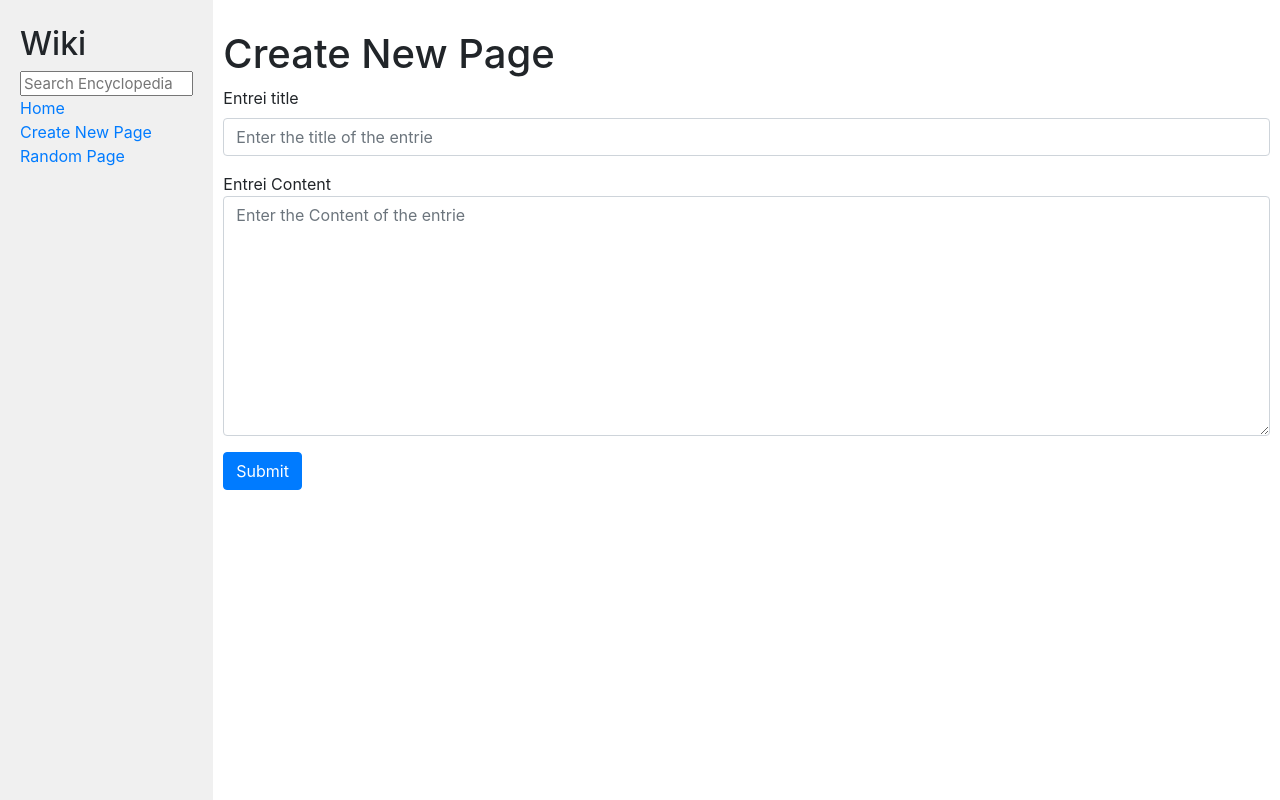
After one commit to aymenm9/cs50_web, a Django app: page /wiki/add_entrie in a window 1280 px wide. The commit adds this page. Run offline with Django 3.2, Linux system fonts and the light colour scheme; parts of the project's set-up code (start-up, migrations or seed data) failed here and were passed over; some libraries are stand-ins or nearby versions.

Commit message:
wiki project1

```diff
--- a/wiki/encyclopedia/static/encyclopedia/styles.css
+++ b/wiki/encyclopedia/static/encyclopedia/styles.css
@@ -36,3 +36,7 @@ textarea {
 .sidebar h2 {
     margin-top: 5px;
 }
+
+#entrie_textarea{
+    height: 15rem;
+}
--- /dev/null
+++ b/wiki/encyclopedia/templates/encyclopedia/add_entrie.html
@@ -0,0 +1,31 @@
+{% extends "encyclopedia/layout.html" %}
+
+{% block title %}
+    Create New Page
+{% endblock %}
+
+{% block body %}
+    <h1>Create New Page</h1>
+
+    <form action="{% url "add_entrie" %}" method="POST" class="entrie_form ms-2">
+        {% csrf_token %}
+        <div class="form-group mb-3">
+            <label class=" form-lable" for="title">Entrei title</label>
+            <input type = "text" name="title" placeholder="Enter the title of the entrie" value="{% if title  %}{{title.txt}}{% endif %}"  class=" form-control" id="title" required>
+            {% if title.error %}
+            <label class="form-lable text-danger" for="title">Title already exist</label>
+            {% endif %}
+        </div>
+        <div class="form-group my-3">
+            <lable class=" form-lable" for="entrie_textarea">Entrei Content</label>
+            <textarea name="markup"class="form-control" id="entrie_textarea" placeholder="Enter the Content of the entrie" required>{% if markup  %}{{markup.txt}}{% endif %}</textarea>
+            {% if markup.error %}
+            <lable class="form-lable text-danger" for="title">Error in the formating</label>
+            {% endif %}
+
+        </div>
+        <input type="submit" class="btn btn-primary">
+    </form>
+
+
+{% endblock %}
--- a/wiki/encyclopedia/templates/encyclopedia/index.html
+++ b/wiki/encyclopedia/templates/encyclopedia/index.html
@@ -9,7 +9,7 @@
 
     <ul>
         {% for entry in entries %}
-            <li>{{ entry }}</li>
+            <li><a href="wiki/{{ entry }}">{{ entry }}</li>
         {% endfor %}
     </ul>
 
--- a/wiki/encyclopedia/templates/encyclopedia/layout.html
+++ b/wiki/encyclopedia/templates/encyclopedia/layout.html
@@ -9,20 +9,20 @@
         <link href="{% static 'encyclopedia/styles.css' %}" rel="stylesheet">
     </head>
     <body>
-        <div class="row">
+        <div class="row m-0">
             <div class="sidebar col-lg-2 col-md-3">
                 <h2>Wiki</h2>
-                <form>
+                <form action="/wiki/search" method="GET">
                     <input class="search" type="text" name="q" placeholder="Search Encyclopedia">
                 </form>
                 <div>
                     <a href="{% url 'index' %}">Home</a>
                 </div>
                 <div>
-                    Create New Page
+                    <a href="{% url "add_entrie" %}">Create New Page</a>
                 </div>
                 <div>
-                    Random Page
+                    <a href="{% url "random" %}">Random Page</a>
                 </div>
                 {% block nav %}
                 {% endblock %}
--- a/wiki/encyclopedia/urls.py
+++ b/wiki/encyclopedia/urls.py
@@ -3,5 +3,12 @@ from django.urls import path
 from . import views
 
 urlpatterns = [
-    path("", views.index, name="index")
+    path("", views.index, name="index"),
+    path("wiki", views.index, name="index"),
+    path("wiki/search", views.search, name="search"),
+    path("wiki/add_entrie", views.add_entrie, name = "add_entrie"),
+    path("wiki/edit/<str:title>", views.edit_entrie, name = "edit_entrie"),
+    path("wiki/random", views.rendom_entrie, name="random" ),
+    path("wiki/<str:title>", views.entry, name="entry")
+
 ]
--- a/wiki/encyclopedia/views.py
+++ b/wiki/encyclopedia/views.py
@@ -1,9 +1,73 @@
-from django.shortcuts import render
-
+from django.shortcuts import render , HttpResponse, redirect
+import re
 from . import util
-
+import os
+from random import randint
+from markdown import convert_to_html
 
 def index(request):
     return render(request, "encyclopedia/index.html", {
         "entries": util.list_entries()
     })
+
+def entry(request, title):
+    entry = util.get_entry(title)
+    return render(request, "encyclopedia/entry.html", {
+    'title': title,
+    'entry': convert_to_html(f"entries/{title}.md")
+    })
+
+def search(request):
+
+    title = request.GET['q'].strip()
+    entrys = util.list_entries()
+    if title in entrys:
+        return redirect(f"/wiki/{title}")
+
+    else:
+        titles = list()
+        for entry in entrys:
+            if re.search(f".*{title}.*", entry):
+                titles.append(entry)
+    return render(request, "encyclopedia/search.html", {"entrys" : titles})
+
+def add_entrie(request):
+
+    if request.method == "POST":
+
+        title = request.POST.get("title")
+        markup = request.POST.get("markup")
+
+        #validation
+
+        if not title or not markup:
+            return render(request, "encyclopedia/add_entrie.html", {"title":{"error":True ,"txt":title},
+            "markup":{"error":True ,"txt":markup}})
+        elif os.path.exists(f"entries/{title}.md"):
+            return render(request, "encyclopedia/add_entrie.html", {"title":{"error":True ,"txt":title},
+            "markup":{"error":False ,"txt":markup}})
+
+        with open(f"entries/{title}.md","w") as file:
+            '''file.writelines(f"# {title}\n")
+            file.writelines("\n")'''
+            file.writelines(markup)
+        return redirect(f"/wiki/{title}")
+    return render(request , "encyclopedia/add_entrie.html")
+
+def edit_entrie(request,title):
+    if request.method == "POST":
+        markup = request.POST.get("markup")
+        #validation
+        if not markup:
+            return render(request, "encyclopedia/add_entrie.html",
+                {"title": title , "markup": util.get_entry(title), "error":True} )
+
+        with open(f"entries/{title}.md","w") as file:
+            file.writelines(markup)
+        return redirect(f"/wiki/{title}")
+    return render(request , "encyclopedia/edit_entrie.html",
+        {"title": title , "markup": util.get_entry(title)})
+
+def rendom_entrie(request):
+    entry = util.list_entries()
+    return redirect(f"/wiki/{entry[randint(0,len(entry)-1)]}")
```
Also changed, not shown: wiki/encyclopedia/templates/encyclopedia/edit_entrie.html (added, +24 -0 lines), wiki/encyclopedia/templates/encyclopedia/entry.html (added, +16 -0 lines), wiki/encyclopedia/templates/encyclopedia/search.html (added, +18 -0 lines), wiki/entries/test.md (added, +7 -0 lines), wiki/entries/test2.md (added, +3 -0 lines), wiki/db.sqlite3 (added).
